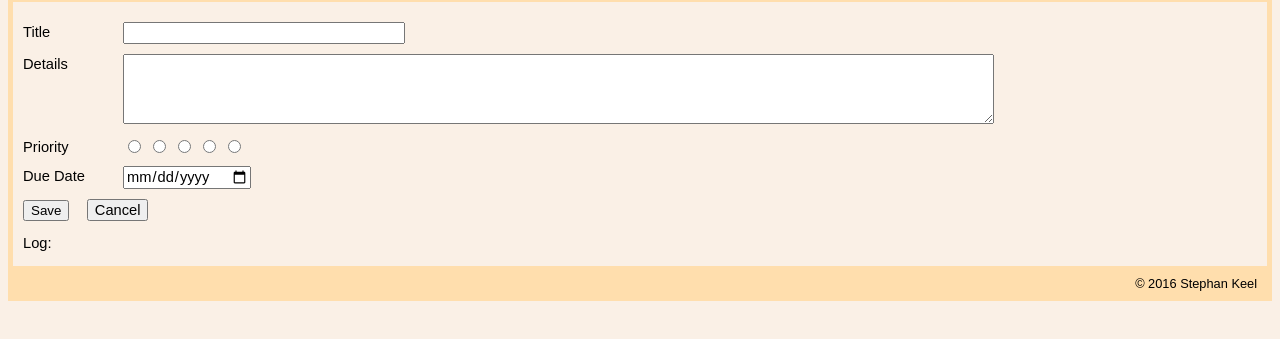
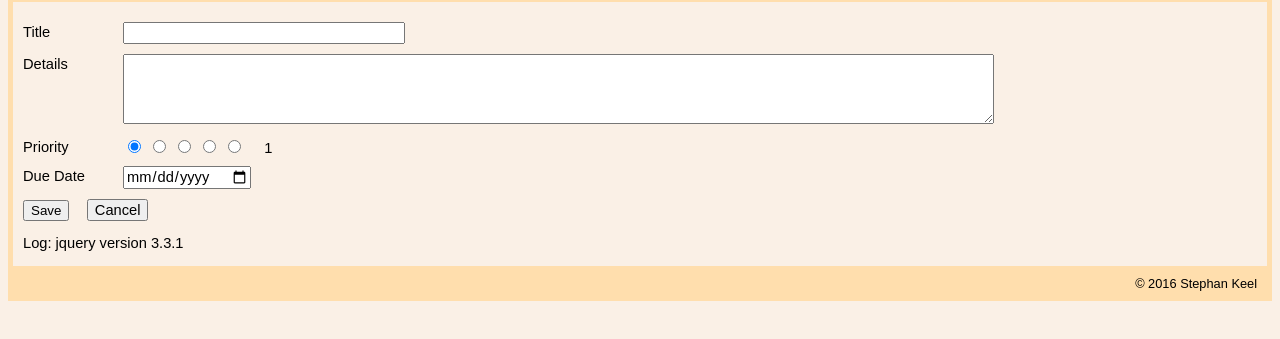
Before and after one commit to stephankeel/notes, a plain HTML site: page index.html in a window 1280 px wide. Both pictures are taken after a click on the button "New". Shown: the part 63-402 px from the top of the page. Drawn offline with nearby package versions, Linux system fonts and the light colour scheme.

Commit message:
priority

```diff
--- a/index.html
+++ b/index.html
@@ -49,13 +49,14 @@
 <div id="mainSection">
     <div id="mainContent">
         <div id="buttonSection">
-            <input type="button" id="createButton" value="New" onclick="activateEdit()">
+            <input type="button" id="createButton" value="New" onclick="createNote()">
             <div id="sortingSection">
                 <input type="button" class="filterButton" id="orderByCompletionDateButton" value="By Completed Date"
                        onclick="orderByCompletionDate()">
                 <input type="button" class="filterButton" id="orderByDueDateButton" value="By Due Date"
                        onclick="orderByDueDate()">
-                <input type="button" class="filterButton" id="orderByPriorityButton" value="By Priority" onclick="orderByImportance()">
+                <input type="button" class="filterButton" id="orderByPriorityButton" value="By Priority"
+                       onclick="orderByImportance()">
             </div>
             <select id="notesSelection" title="Notes Filter"
                     onchange="filterNotes(this.options[this.selectedIndex].value)">
@@ -76,6 +77,7 @@
         <input class="myInput" id="title" type="text" name="title" size="30" maxlength="50"><br>
         <label for="details">Details</label>
         <textarea class="myInput" id="details" name="details" cols="100" rows="4"></textarea><br>
+        <div id="prioRow">
             <label for="priorityGroup">Priority</label>
             <div class="myInput" id="priorityGroup">
                 <input id="priority1" type="radio" name="proprity" title="Lowest Priority" value="1">
@@ -83,6 +85,8 @@
                 <input id="priority3" type="radio" name="proprity" title="Medium Priority" value="3">
                 <input id="priority4" type="radio" name="proprity" title="High Priority" value="4">
                 <input id="priority5" type="radio" name="proprity" title="Highest Priority" value="5">
+            </div>
+            <p id="selectedPriority">5</p>
         </div>
         <label for="dueDate">Due Date</label>
         <input class="myInput" id="dueDate" type="date" name="dueDate"><br>
--- a/noteutils.js
+++ b/noteutils.js
@@ -20,6 +20,10 @@ function init() {
     }
 
     initNoteRenderer();
+
+    $('input[type=radio][name=proprity]').change(function() {
+        $("#selectedPriority").text(this.value);
+    });
 }
 
 function activateMain() {
@@ -34,6 +38,13 @@ function activateEdit() {
     $("#mainSection").hide();
     $("#editSection").show();
     $("#mainTitle").text("Notes - Edit");
+
+}
+
+function createNote() {
+    $("#priority1").prop("checked", true);
+    $("#selectedPriority").text(1);
+    activateEdit();
 }
 
 function editNote(id) {
@@ -46,6 +57,7 @@ function editNote(id) {
         $("#details").val(currentNote.details);
         $("#priority" + currentNote.priority).prop("checked", true);
         $("#dueDate").val(moment(currentNote.dueDate).format('YYYY-MM-DD'));
+        $("#selectedPriority").text(currentNote.priority);
         activateEdit();
     }
 }
@@ -135,6 +147,5 @@ function filterNotes(value) {
 }
 
 function log(text) {
-    var dst = document.getElementsByClassName("logArea")[0];
-    dst.innerHTML = text;
+    $(".logArea").text(text);
 }
--- a/standard.css
+++ b/standard.css
@@ -157,7 +157,16 @@ input[type="button"], select {
     margin-left: 100px;
 }
 
+#prioRow {
+    display: flex;
+    direction: ltr;
+}
+
 #priorityGroup {
+}
+
+#selectedPriority {
+    margin: auto 0 0 20px;
 }
 
 #dueDate {
```
Lines whose indentation alone changed are shown as unchanged.
